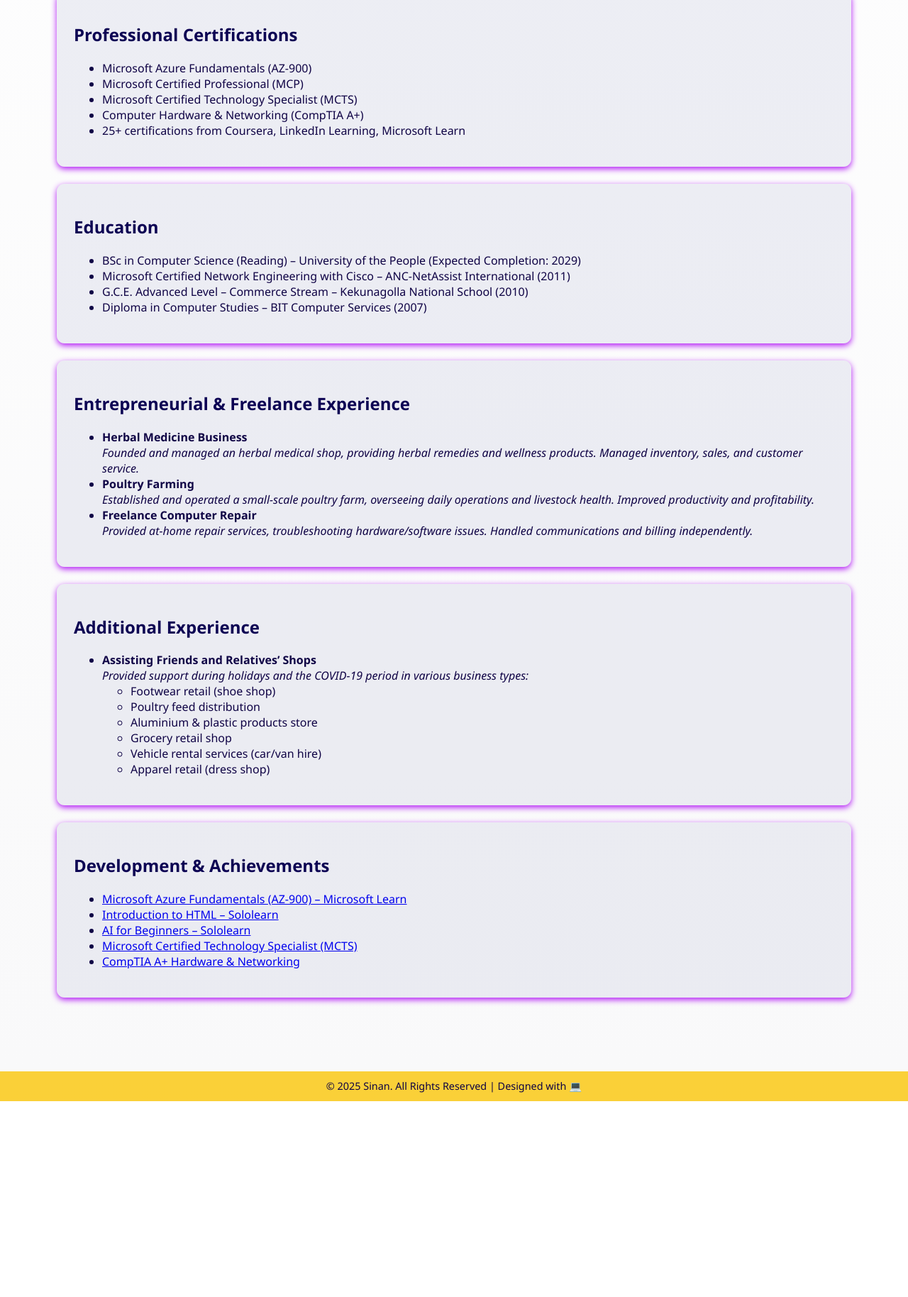
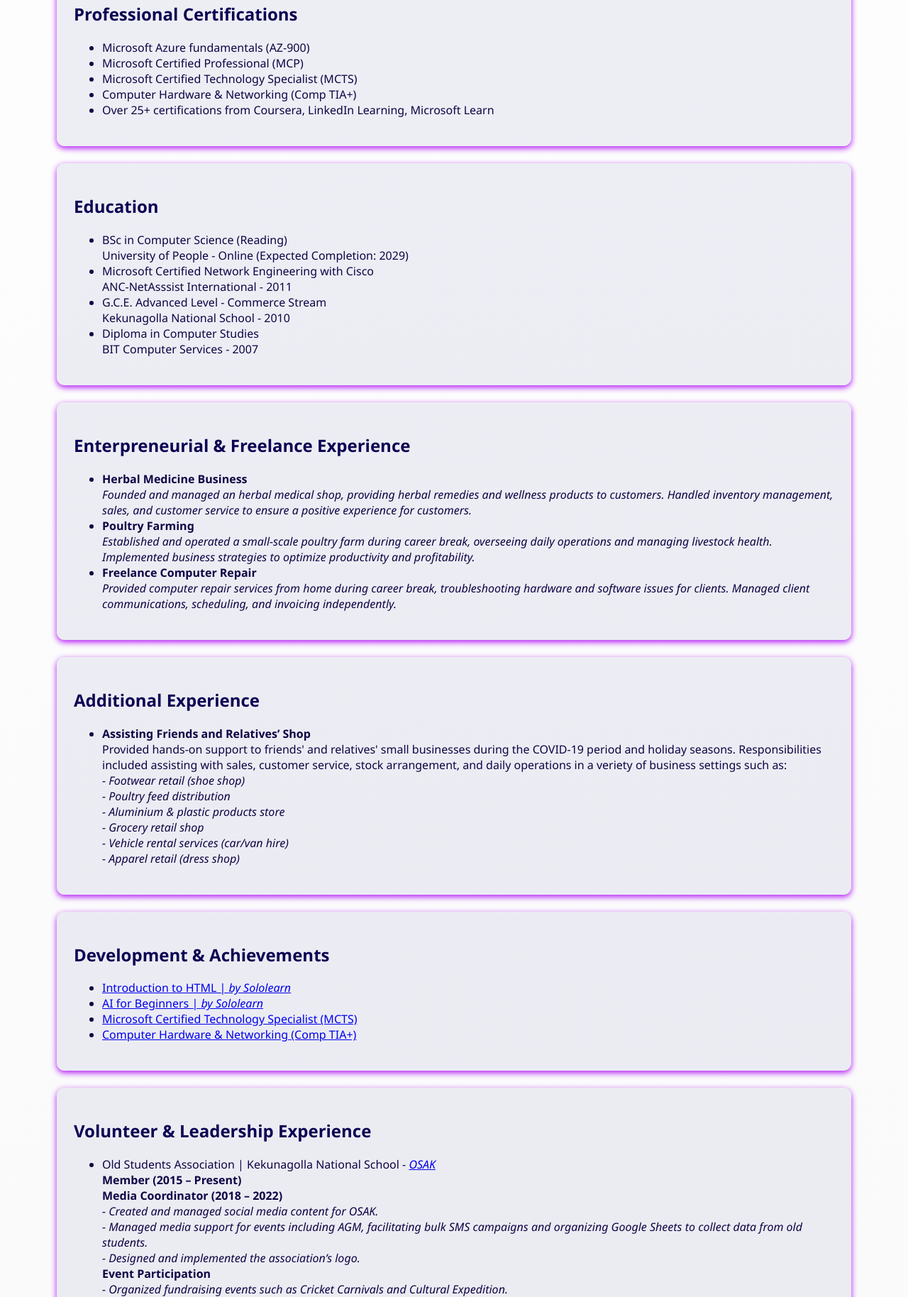
Before and after one commit to SinanDev7/portfolio, a plain HTML site: page index.html in a window 1280 px wide. Shown: the part 972-2800 px from the top of the page at 71% size. Before the commit the page ends 2524 px from the top, so only its background shows below. Drawn offline with Linux system fonts and the light colour scheme.

Commit message:
Update index.html

```diff
--- a/index.html
+++ b/index.html
@@ -54,6 +54,7 @@
       margin: 0.3rem;
       font-size: 0.9rem;
       box-shadow: 0 3px 8px rgba(133, 17, 191, 0.71);
+
     }
 
     footer {
@@ -77,12 +78,14 @@
 
     .profile-links {
       text-align: center;
-      margin: 1rem 0;
+      margin: rem 0;
     }
 
     .profile-links h2, .profile-links h3 {
       margin: 0.1rem 0;
     }
+
+
   </style>
 </head>
 <body>
@@ -92,11 +95,20 @@
   </header>
 
   <div class="profile-links">
-    <h2>Contact Me</h2>
+    <h2>
+      Contact Me<br/>
+    </h2>
+
     <h3>
-      🔹 <a href="https://www.linkedin.com/in/sinan7">LinkedIn</a> &nbsp;&nbsp;
-      🔹 <a href="https://www.twitter.com/sinan3248">Twitter</a> &nbsp;&nbsp;
-      🔹 <a href="https://www.facebook.com/sinan.sms">Facebook</a>
+      🔹
+        <a href="https://www.linkedin.com/in/sinan7">Linkedin</a> &nbsp; &nbsp;
+
+      🔹
+        <a href="https://www.twitter.com/sinan3248">Twitter</a> &nbsp; &nbsp;
+
+      🔹
+        <a href="https://www.facebook.com/sinan.sms">Facebook</a> &nbsp; &nbsp;
+
     </h3>
   </div>
 
@@ -105,9 +117,9 @@
       <h2>Professional Summary</h2>
       <p>
          An experienced IT Professional with over 7 years of combined experience in IT support, IT asset management,
-        ServiceNow, Microsoft 365, and Azure fundamentals across logistics, IT, construction, and oil & gas sectors.
-        Skilled in technical issue resolution and end-user support. Known for adaptability and ability to thrive in any
-        environment. Eager to embark on new challenges and contribute my expertise to innovative projects.
+         ServiceNow, Microsoft 365, and Azure fundamentals across logistics, IT, construction, and oil & gas sectors. Skilled in
+         technical issue resolution and end-user support. I am known for my adaptability and ability to thrive in any environment.
+         Eager to embark on new challenges and contribute my expertise to innovative projects.
       </p>
     </div>
 
@@ -122,59 +134,72 @@
         <li><strong>ACS Computer Solutions</strong> – <a href="DesktopSupport.html">Desktop Support Technician</a> | Jan 2012 – Nov 2013</li>
         <li><strong>FINZ Japan Cycle Traders</strong> – <a href="InvoiceClerk.html">Invoice Clerk</a> | Oct 2010 – Nov 2011</li>
         <li><strong>NetAssist International</strong> – <a href="NetworkEngineer.html">Trainee Network Engineer</a> | Sep 2010 – Sep 2011</li>
+
       </ul>
     </div>
 
     <div class="section-block">
       <h2>Professional Certifications</h2>
       <ul>
-        <li>Microsoft Azure Fundamentals (AZ-900)</li>
+        <li>Microsoft Azure fundamentals (AZ-900)</li>
         <li>Microsoft Certified Professional (MCP)</li>
         <li>Microsoft Certified Technology Specialist (MCTS)</li>
-        <li>Computer Hardware & Networking (CompTIA A+)</li>
-        <li>25+ certifications from Coursera, LinkedIn Learning, Microsoft Learn</li>
+        <li>Computer Hardware & Networking (Comp TIA+)</li>
+        <li>Over 25+ certifications from Coursera, LinkedIn Learning, Microsoft Learn</li>
       </ul>
     </div>
+
 
     <div class="section-block">
       <h2>Education</h2>
       <ul>
-        <li>BSc in Computer Science (Reading) – University of the People (Expected Completion: 2029)</li>
-        <li>Microsoft Certified Network Engineering with Cisco – ANC-NetAssist International (2011)</li>
-        <li>G.C.E. Advanced Level – Commerce Stream – Kekunagolla National School (2010)</li>
-        <li>Diploma in Computer Studies – BIT Computer Services (2007)</li>
+        <li>BSc in Computer Science (Reading)</li>
+        University of People - Online (Expected Completion: 2029)
+        <li>Microsoft Certified Network Engineering with Cisco</li>
+        ANC-NetAsssist International - 2011
+        <li>G.C.E. Advanced Level - Commerce Stream</li>
+        Kekunagolla National School - 2010
+        <li>Diploma in Computer Studies</li>
+        BIT Computer Services - 2007
       </ul>
     </div>
 
+
     <div class="section-block">
-      <h2>Entrepreneurial & Freelance Experience</h2>
+      <h2>Enterpreneurial & Freelance Experience </h2>
       <ul>
-        <li><strong>Herbal Medicine Business</strong><br>
-          <i>Founded and managed an herbal medical shop, providing herbal remedies and wellness products. Managed inventory, sales, and customer service.</i>
-        </li>
-        <li><strong>Poultry Farming</strong><br>
-          <i>Established and operated a small-scale poultry farm, overseeing daily operations and livestock health. Improved productivity and profitability.</i>
-        </li>
-        <li><strong>Freelance Computer Repair</strong><br>
-          <i>Provided at-home repair services, troubleshooting hardware/software issues. Handled communications and billing independently.</i>
-        </li>
+        <li><b>Herbal Medicine Business</b></li>
+            <i>Founded and managed an herbal medical shop, providing herbal remedies and wellness products to customers. Handled inventory management, sales, and customer service to ensure a positive experience for customers.</i>
+        <li><b>Poultry Farming</b></li>
+            <i>Established and operated a small-scale poultry farm during career break, overseeing daily operations and managing livestock health. Implemented business strategies to optimize productivity and profitability.</i>
+        <li><b>Freelance Computer Repair</b></li>
+            <i>Provided computer repair services from home during career break, troubleshooting hardware and software issues for clients. Managed client communications, scheduling, and invoicing independently.</i>
+
       </ul>
     </div>
 
     <div class="section-block">
       <h2>Additional Experience</h2>
       <ul>
-        <li><strong>Assisting Friends and Relatives’ Shops</strong><br>
-          <i>Provided support during holidays and the COVID-19 period in various business types:</i>
-          <ul>
-            <li>Footwear retail (shoe shop)</li>
-            <li>Poultry feed distribution</li>
-            <li>Aluminium & plastic products store</li>
-            <li>Grocery retail shop</li>
-            <li>Vehicle rental services (car/van hire)</li>
-            <li>Apparel retail (dress shop)</li>
-          </ul>
-        </li>
+        <li><b>Assisting Friends and Relatives’ Shop</b></li>
+            Provided hands-on support to friends' and relatives' small businesses during the COVID-19 period and holiday seasons. Responsibilities included assisting with sales, customer service, stock arrangement, and daily operations in a veriety of business settings such as:
+            <i><div class="sub-list">
+
+              - Footwear retail (shoe shop)
+              <div class="sub-list">
+              - Poultry feed distribution
+              <div class="sub-list">
+              - Aluminium & plastic products store
+              <div class="sub-list">
+              - Grocery retail shop
+              <div class="sub-list">
+              - Vehicle rental services (car/van hire)
+              <div class="sub-list">
+              - Apparel retail (dress shop)
+
+            </div>
+          </i>
+
       </ul>
     </div>
 
@@ -183,17 +208,12 @@
   <ul>
     <li>
       <a href="https://learn.microsoft.com/api/credentials/share/en-us/SinanAzureAZ900" target="_blank">
-            Microsoft Azure Fundamentals (AZ-900) – Microsoft Learn
+        Introduction to HTML | <i>by Sololearn</i>
       </a>
     </li>
     <li>
-          <a href="https://www.sololearn.com/en/learn/courses/html-introduction" target="_blank">
-            Introduction to HTML – Sololearn
-          </a>
-        </li>
-        <li>
-          <a href="https://www.sololearn.com/en/learn/courses/ai" target="_blank">
-            AI for Beginners – Sololearn
+      <a href="https://www.microsoft.com/en-us/learning/mcp-certification.aspx" target="_blank">
+        AI for Beginners | <i>by Sololearn</i>
       </a>
     </li>
     <li>
@@ -203,15 +223,81 @@
     </li>
     <li>
       <a href="https://www.comptia.org/certifications/a" target="_blank">
-            CompTIA A+ Hardware & Networking
+        Computer Hardware & Networking (Comp TIA+)
+      </a>
+    </li>
       </a>
     </li>
   </ul>
 </div>
+
+
+
+  <div class="section-block">
+      <h2> Volunteer & Leadership Experience</h2>
+      <ul>
+        <li>Old Students Association | Kekunagolla National School - <a href="https://www.facebook.com/OSAKekunagolla"><i>OSAK</i></a></li>
+            <div class="sub-list">
+             <b>Member (2015 – Present)</b>
+             <div class="sub-list">
+             <b>Media Coordinator (2018 – 2022)</b>
+                <div class="sub-list"> <i>
+                 - Created and managed social media content for OSAK.
+                <div class="sub-list"> <i>
+                 - Managed media support for events including AGM, facilitating bulk SMS campaigns and organizing Google Sheets to collect data from old students.
+                <div class="sub-list"> <i>
+                 - Designed and implemented the association’s logo.</i>
+             </div></i></div></i></div></div></div>
+           <div class="sub-list">
+              <b>Event Participation</b>
+                <div class="sub-list"> <i>
+                  - Organized fundraising events such as Cricket Carnivals and Cultural Expedition.</i></div></div>
+
+        <li>Al-Falah Welfare Association - <a href="https://www.facebook.com/AFWAKekunagolla"><i>AFWA</i></a></li>
+            <div class="sub-list">
+             <b>Executive Member (2015 – Present)</b>
+             <div class="sub-list"> <i>
+                 - Created and managed social media accounts, and designed logo for AFWA.</i></div></div>
+
+      </ul>
+    </div>
+
+
+    <div class="section-block">
+      <h2>Soft Skills</h2>
+      <div class="skills">
+        <span>Adaptability</span>
+        <span>Analytical</span>
+        <span>Collaboration</span>
+        <span>Communication</span>
+        <span>Customer Service</span>
+        <span>Detail-oriented</span>
+        <span>Problem Solving</span>
+        <span>Reliability</span>
+        <span>Time Management</span>
+        <span>Troubleshooting</span>
+
+      </div>
+    </div>
+
+   <div class="section-block">
+      <h2>Technical Skills</h2>
+      <div class="skills">
+        <span>IT Support & Troubleshooting</span>
+        <span>Cloud & Microsoft Platforms</span>
+        <span>Networking & Infrastructure</span>
+        <span>Remote Support</span>
+        <span>Server & Active Directory</span>
+        <span>Incident Management</span>
+        <span>IT Asset Management</span>
+        <span>Communication Systems</span>
+        <span>Documentation & Reporting</span>
+      </div>
+    </div>
   </section>
 
   <footer>
-    &copy; 2025 Sinan. All Rights Reserved | Designed with 💻
+    &copy; 2025 Sinan | Designed with 💻
   </footer>
 </body>
 </html>
```
Lines whose indentation alone changed are shown as unchanged.
